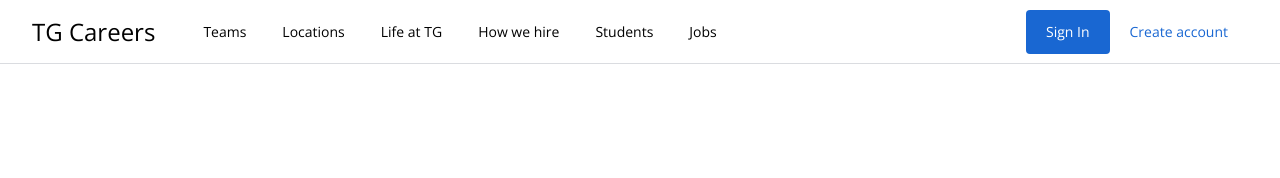
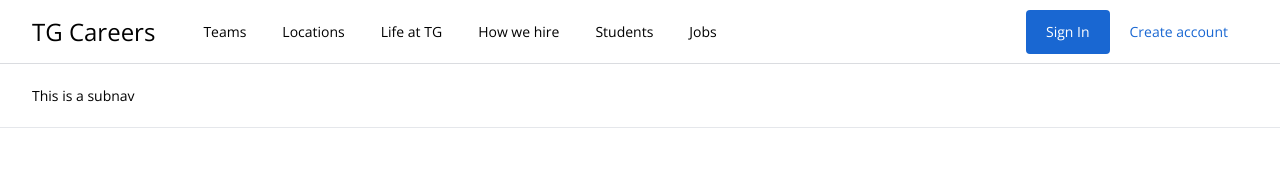
Before and after one commit to lilitha-mdlalana/vue_job_search, a Vue app: page / in a window 1280 px wide. Shown: the top 178 px of the page. Built offline with nearby package versions, Linux system fonts and the light colour scheme.

Commit message:
Add SubNav component

```diff
--- a/src/components/MainNav.vue
+++ b/src/components/MainNav.vue
@@ -36,6 +36,7 @@
           <action-button type="secondary" text="Create account" />
         </div>
       </div>
+      <sub-nav />
     </div>
   </header>
 </template>
@@ -43,11 +44,13 @@
 <script>
 import ActionButton from "@/components/ActionButton.vue";
 import ProfileImage from "@/components/ProfileImage.vue";
+import SubNav from "@/components/SubNav.vue";
 export default {
   name: "MainNav",
   components: {
     ActionButton,
     ProfileImage,
+    SubNav,
   },
   data() {
     return {
--- /dev/null
+++ b/src/components/SubNav.vue
@@ -0,0 +1,11 @@
+<template>
+  <div class="w-full h-16 bg-white border-b">
+    <div class="flex items-center h-full px-8">This is a subnav</div>
+  </div>
+</template>
+
+<script>
+export default {
+  name: "SubNav",
+};
+</script>
```
